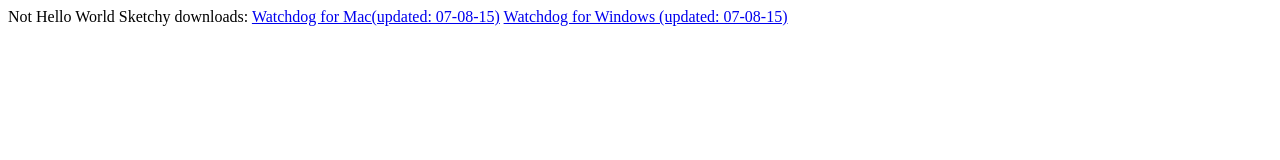
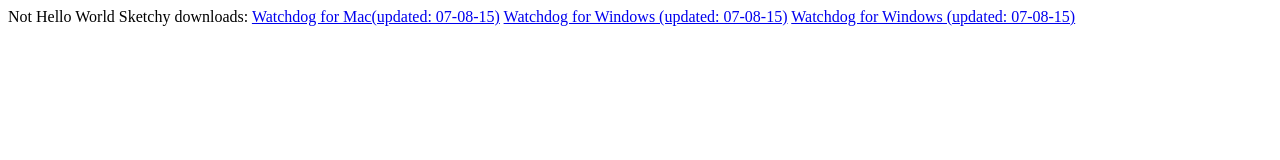
Before and after one commit to stormageddon/stormageddon.github.io, a plain HTML site: page index.html in a window 1280 px wide. Drawn offline with Linux system fonts and the light colour scheme.

Commit message:
Added link for linux build

```diff
--- a/index.html
+++ b/index.html
@@ -6,5 +6,8 @@
   <a href="https://twitch-watchdog.s3-us-west-2.amazonaws.com/Watchdog.zip">Watchdog for Mac(updated: 07-08-15)</a>
 
   <a href="https://twitch-watchdog.s3-us-west-2.amazonaws.com/Watchdog_win_x64.zip">Watchdog for Windows (updated: 07-08-15)</a>
+
+  <a href="https://twitch-watchdog.s3-us-west-2.amazonaws.com/Watchdog_linux.zip">Watchdog for Windows (updated: 07-08-15)</a>
+
 </body>
 </html>
```
